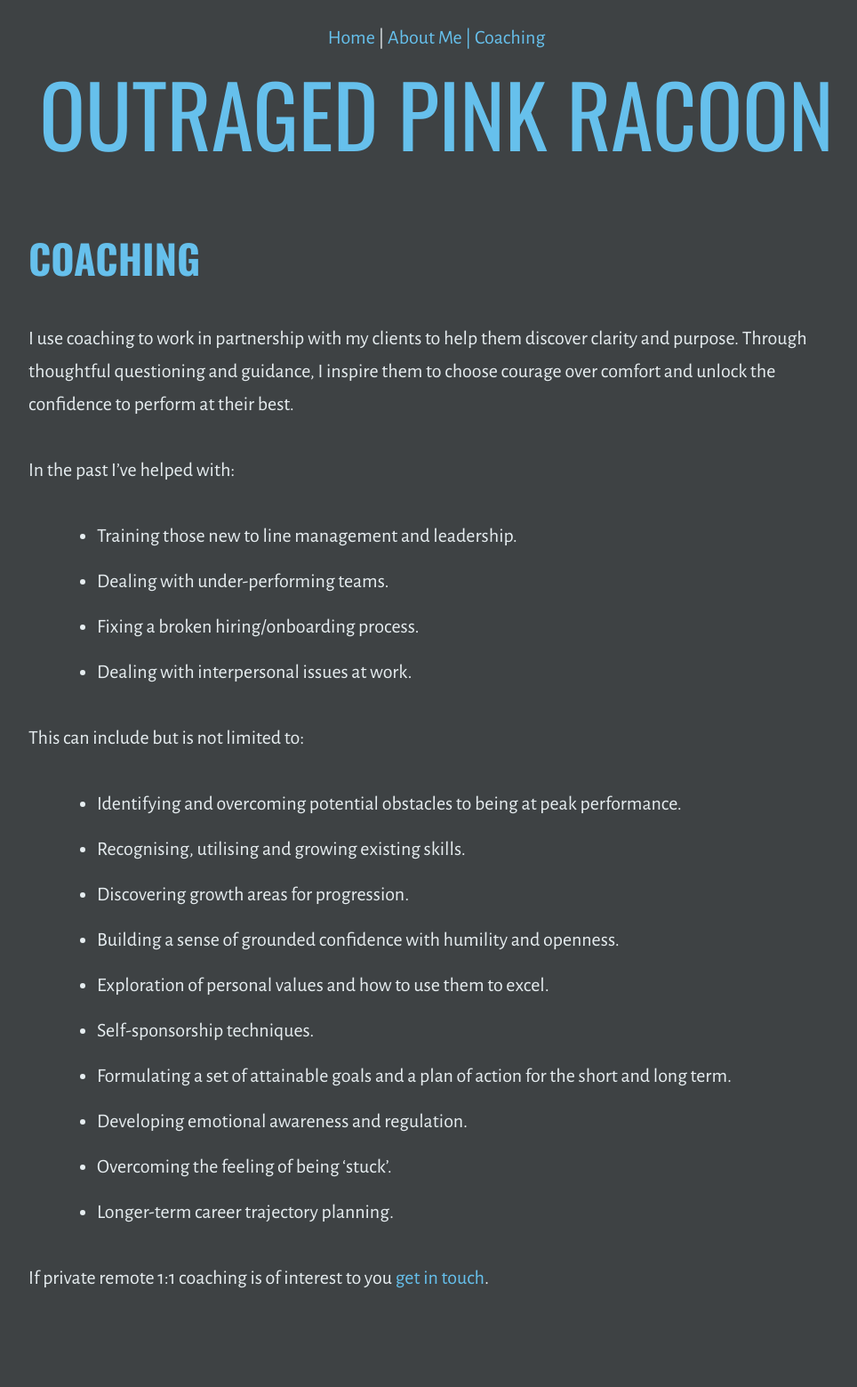
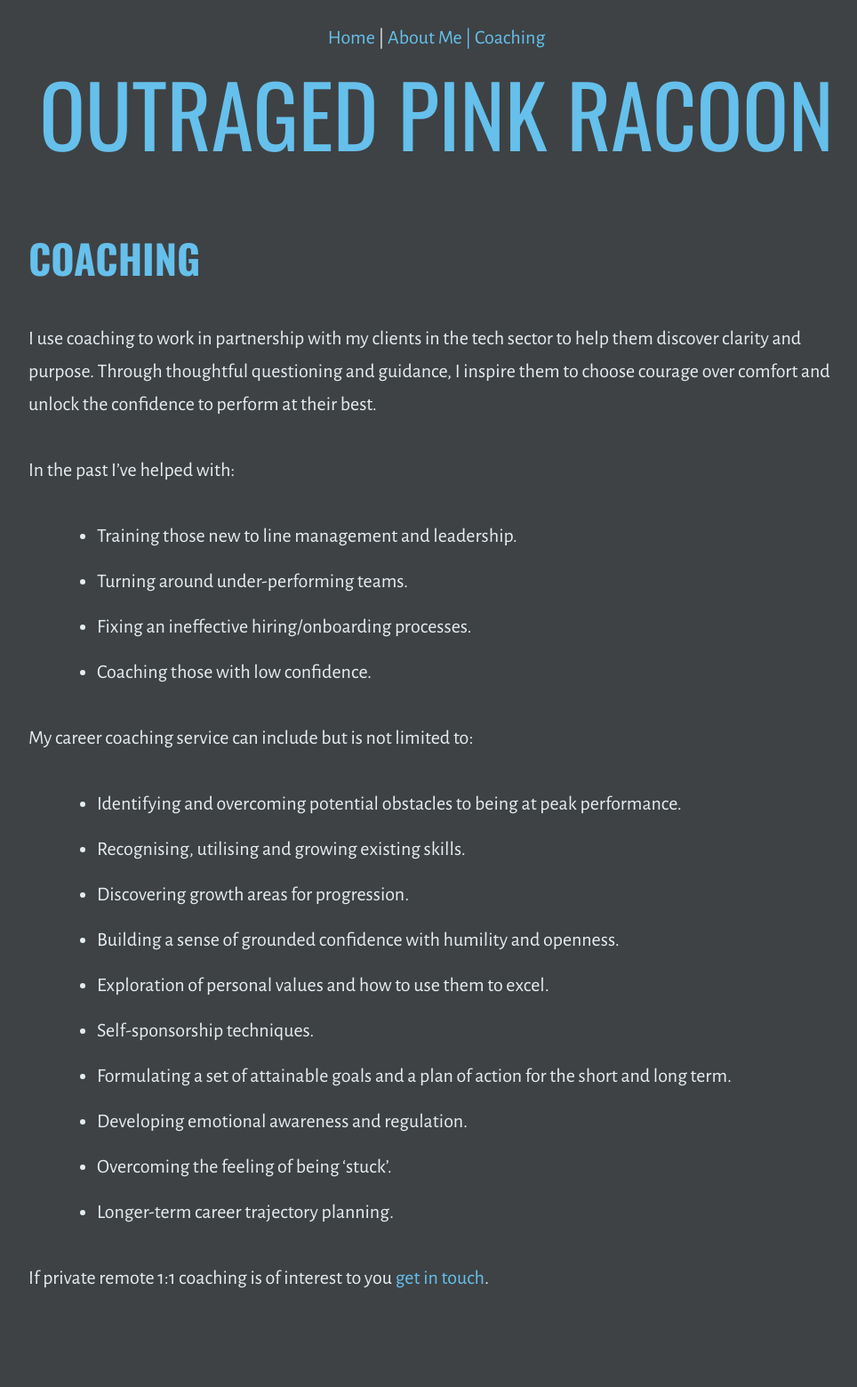
Before and after one commit to outragedpinkracoon/outragedpinkracoon.github.io, a Jekyll site: the page built from coaching.md, in a window 1280 px wide. Shown: the whole page at 89% size, without its empty margins (149-1113 px from the left). Built offline with Jekyll 4.4.1, drawn with Linux system fonts in a browser that asks for light colours.

Commit message:
Coaching page update

```diff
--- a/coaching.md
+++ b/coaching.md
@@ -4,15 +4,15 @@ permalink: /coaching/
 title: coaching
 description: Remote, private coaching for companies and individuals in tech from a leader with 15 years of experience.
 ---
-I use coaching to work in partnership with my clients to help them discover clarity and purpose. Through thoughtful questioning and guidance, I inspire them to choose courage over comfort and unlock the confidence to perform at their best.
+I use coaching to work in partnership with my clients in the tech sector to help them discover clarity and purpose. Through thoughtful questioning and guidance, I inspire them to choose courage over comfort and unlock the confidence to perform at their best.
 
 In the past I've helped with:
 - Training those new to line management and leadership.
-- Dealing with under-performing teams.
-- Fixing a broken hiring/onboarding process.
-- Dealing with interpersonal issues at work.
+- Turning around under-performing teams.
+- Fixing an ineffective hiring/onboarding processes.
+- Coaching those with low confidence.
 
-This can include but is not limited to:
+My career coaching service can include but is not limited to:
 - Identifying and overcoming potential obstacles to being at peak performance.
 - Recognising, utilising and growing existing skills.
 - Discovering growth areas for progression.
```
